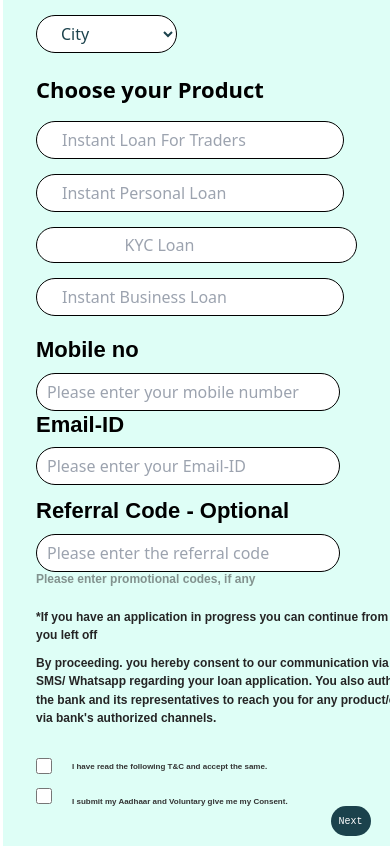
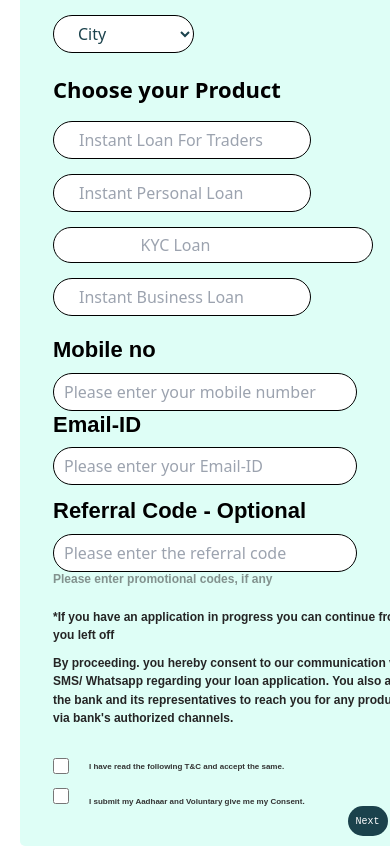
Before and after one commit to Vijaysharmagpj/Client_Project, a React (Create React App) app: page / in a window 390 px wide. Shown: the part 1920-2768 px from the top of the page. Built offline with nearby package versions, Linux system fonts and the light colour scheme.

Commit message:
ui changes

```diff
--- a/src/Component/FormandInfo.css
+++ b/src/Component/FormandInfo.css
@@ -296,7 +296,7 @@ ul li::marker {
     height: 38px;
     margin-top: 15px;
     /* margin-left: 10px;  */
-    padding-right: 50px;
+    /* padding-right: 50px; */
     margin-right: 90px;
     padding-left: 25px;
     gap: 10px;
@@ -672,6 +672,8 @@ ul li::marker {
 
     .sidebox1 {
         margin-top: 5px;
+        margin-left: 0px;
+        border-radius: 5px;
             flex: 1;
             background-color: #DEFEF6;
     }
--- a/src/Component/FormandInfo.js
+++ b/src/Component/FormandInfo.js
@@ -106,7 +106,7 @@ const FormandInfo = () => {
 
                     <div className="centerContent">
                         <div></div>
-                        <div style={{display:"flex"}}>
+                        <div style={{ display: "flex" }}>
                             <img src={images?.logo} alt="logo" className="img2 mr-2" />
                             <p>Banking For All</p>
                         </div>
@@ -190,8 +190,14 @@ const FormandInfo = () => {
 
 
                     <div className="allcontent">
-                        <div className="tandc">*If you have an application in progress you can continue from where you left off</div>
-                        <div className="content">By proceeding. you hereby consent to our communication via Call/ SMS/ Whatsapp regarding your loan application. You also authorize the bank and its representatives to reach you for any product/offers via bank's authorized channels.</div>
+                        <div className="tandc">
+                            <p>
+                                *If you have an application in progress you can continue from where you left off
+                            </p>
+                        </div>
+                        <p className="content">
+                            By proceeding. you hereby consent to our communication via Call/ SMS/ Whatsapp regarding your loan application. You also authorize the bank and its representatives to reach you for any product/offers via bank's authorized channels.
+                            </p>
                         <div class="mt-5">
                             <div className="checkboxesdiv"><input type="checkbox" className="checkboxes" /><span className="checkboxcontent">I have read the following T&C and accept the same.</span></div>
                             <div className="checkboxesdiv">
```
Also changed, not shown: src/App.js (line endings or trailing spaces). Lines whose indentation alone changed are shown as unchanged.
